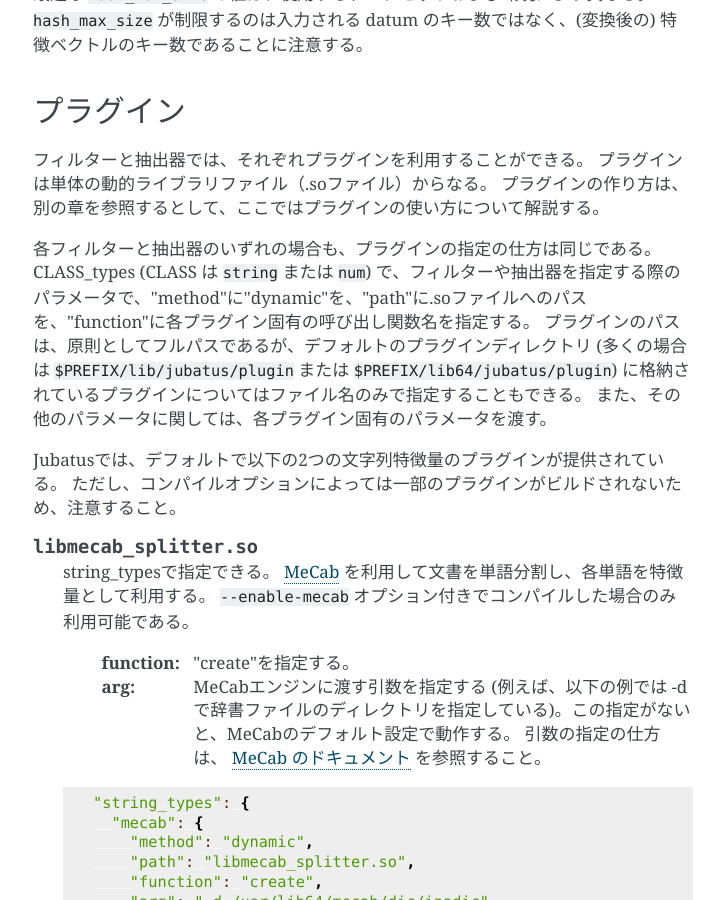
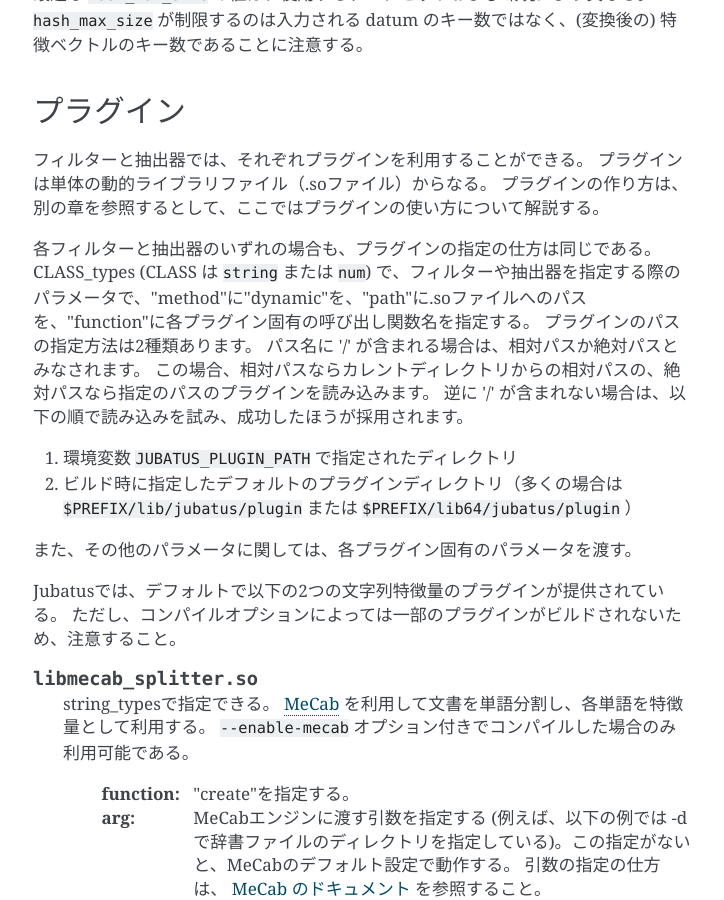
Before and after one commit to jubatus/website, a Sphinx documentation site: the page built from source/ja/fv_convert.rst, in a window 1280 px wide and 900 px high, scrolled down 14078 px. Shown: the whole window, without its empty margins (387-1111 px from the left). Built offline with Sphinx 7.4.7, drawn with Linux system fonts in a browser that asks for light colours; the version number could not be read and is left out.

Commit message:
Write detail of plugin path

```diff
--- a/source/ja/fv_convert.rst
+++ b/source/ja/fv_convert.rst
@@ -621,7 +621,14 @@
 
 各フィルターと抽出器のいずれの場合も、プラグインの指定の仕方は同じである。
 CLASS_types (CLASS は ``string`` または ``num``) で、フィルターや抽出器を指定する際のパラメータで、"method"に"dynamic"を、"path"に.soファイルへのパスを、"function"に各プラグイン固有の呼び出し関数名を指定する。
-プラグインのパスは、原則としてフルパスであるが、デフォルトのプラグインディレクトリ (多くの場合は ``$PREFIX/lib/jubatus/plugin`` または ``$PREFIX/lib64/jubatus/plugin``) に格納されているプラグインについてはファイル名のみで指定することもできる。
+プラグインのパスの指定方法は2種類あります。
+パス名に '/' が含まれる場合は、相対パスか絶対パスとみなされます。
+この場合、相対パスならカレントディレクトリからの相対パスの、絶対パスなら指定のパスのプラグインを読み込みます。
+逆に '/' が含まれない場合は、以下の順で読み込みを試み、成功したほうが採用されます。
+
+1. 環境変数 ``JUBATUS_PLUGIN_PATH`` で指定されたディレクトリ
+2. ビルド時に指定したデフォルトのプラグインディレクトリ（多くの場合は ``$PREFIX/lib/jubatus/plugin`` または ``$PREFIX/lib64/jubatus/plugin`` ）
+
 また、その他のパラメータに関しては、各プラグイン固有のパラメータを渡す。
 
 Jubatusでは、デフォルトで以下の2つの文字列特徴量のプラグインが提供されている。
```
Also changed, not shown: source/en/fv_convert.rst (+8 -1 lines).
